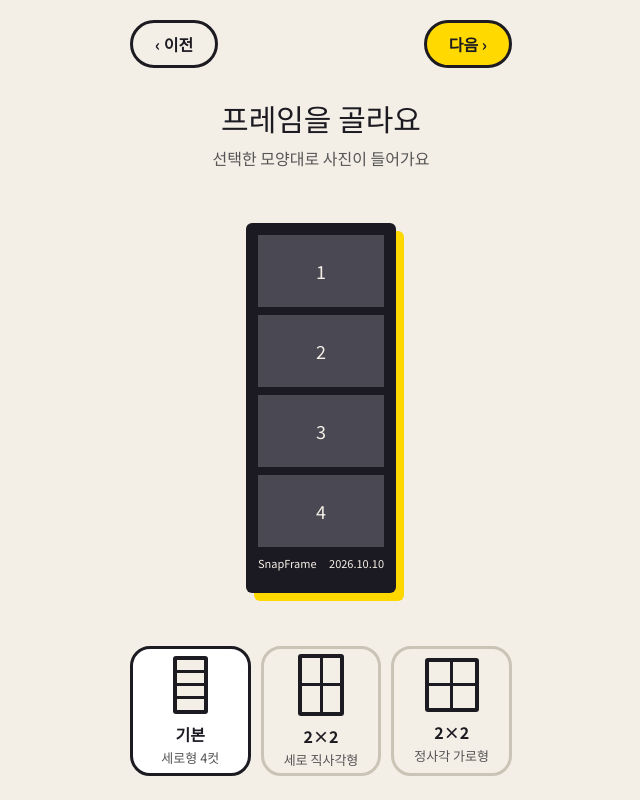
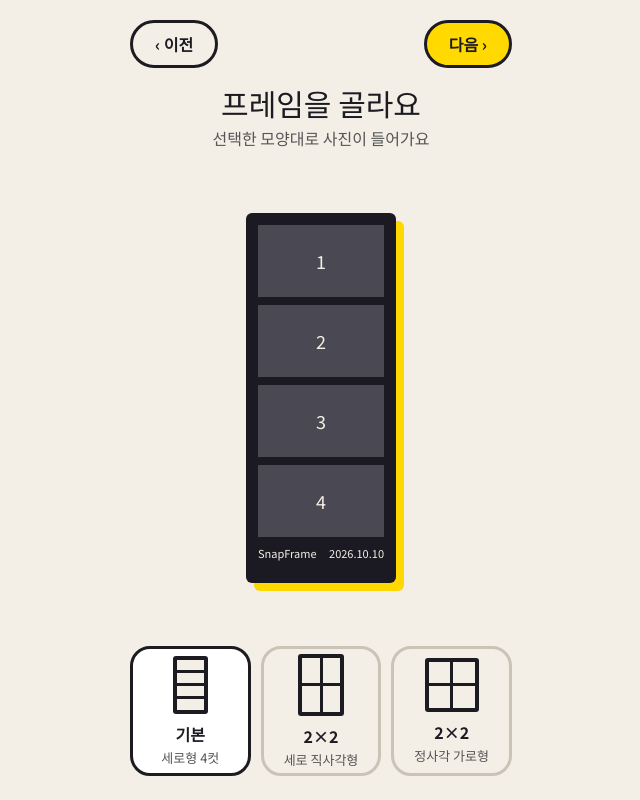
Before and after one commit to wonyoung0710/snapframe, a React (Vite) app: page /template in a window 1280 px wide. Shown: the whole page, without its empty margins (319-959 px from the left). Built offline with nearby package versions, Linux system fonts and the light colour scheme.

Commit message:
TemplateSelect 수정

```diff
--- a/src/pages/TemplateSelect.css
+++ b/src/pages/TemplateSelect.css
@@ -24,8 +24,8 @@
 }
 .ts-btn-primary { background: #ffd900; }
 
-.ts-title { margin: 28px 0 6px; font-size: 30px; font-weight: 400; }
-.ts-sub { margin: 0; font-size: 16px; color: #555; }
+.ts-title { margin: 16px 0 4px; font-size: 30px; font-weight: 400; line-height: 1.3; }
+.ts-sub { margin: 0; font-size: 16px; line-height: 1.4; color: #555; }
 
 .ts-preview {
   flex: 1;
```
